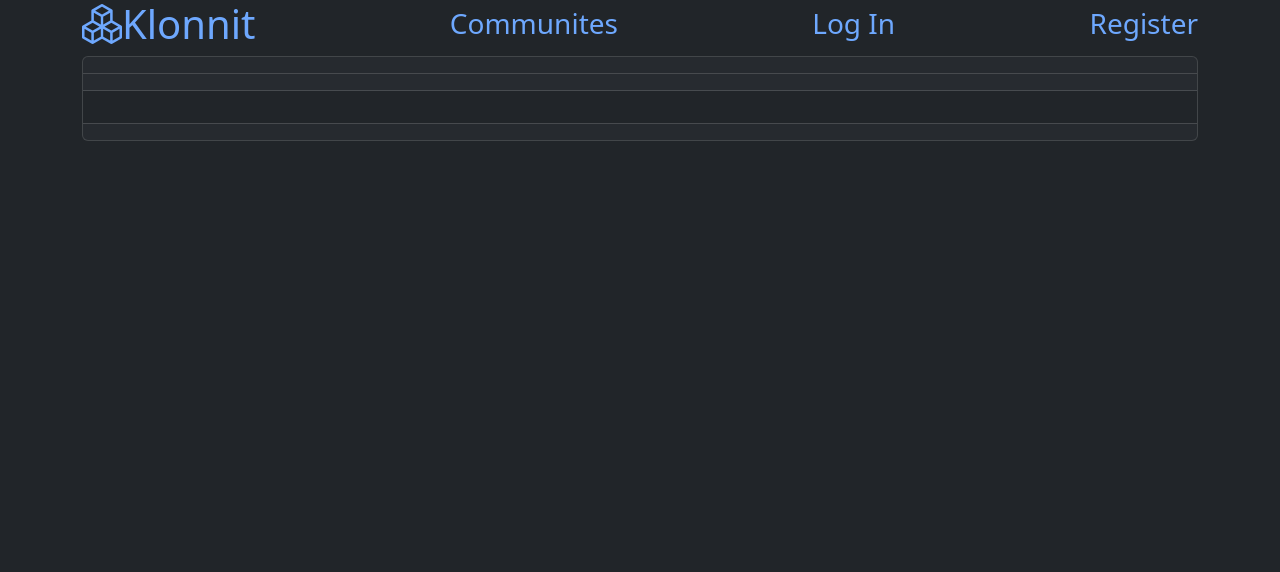
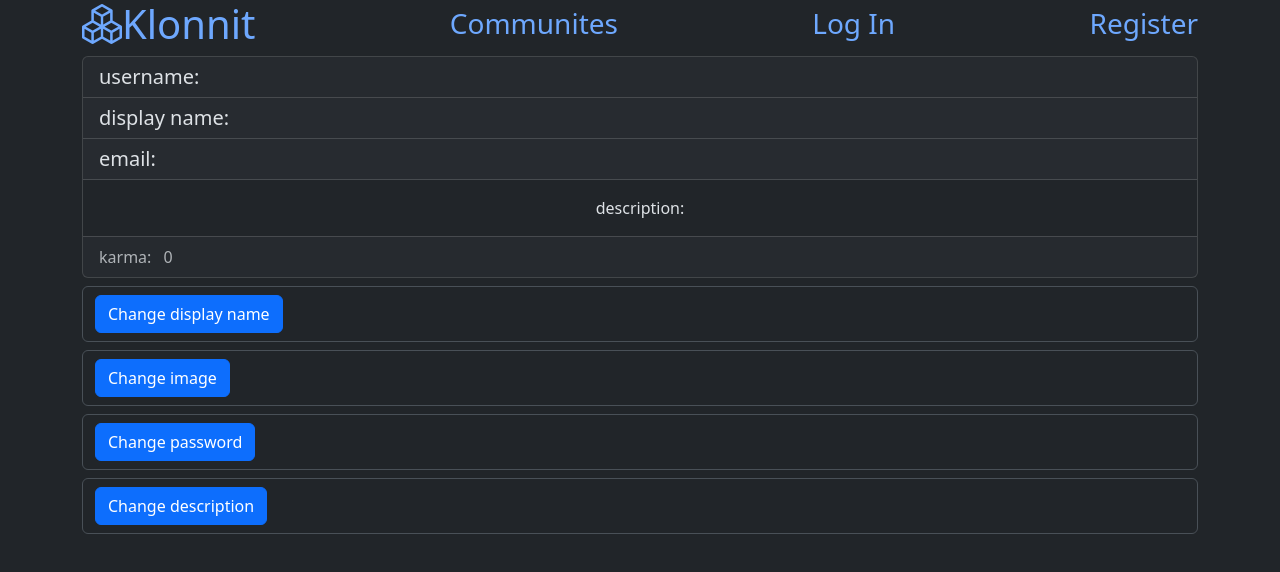
Before and after one commit to wuk11/redditCloneAPP, an Angular app: page /profile in a window 1280 px wide. Shown: the top 572 px of the page. Built offline with nearby package versions, Linux system fonts and the light colour scheme; no server answers.

Commit message:
work on profile page

```diff
--- a/src/app/backend.service.ts
+++ b/src/app/backend.service.ts
@@ -118,6 +118,24 @@ export class BackendService {
     });
   }
 
+  postChangeDescription(description: string) {
+    return this.http.post('http://localhost:3000/user/changeDescription', {
+      description,
+    });
+  }
+
+  postChangeDisplayName(displayName: string) {
+    return this.http.post('http://localhost:3000/user/changeDisplayName', {
+      displayName: displayName,
+    });
+  }
+
+  postChangeImage(image: string) {
+    return this.http.post('http://localhost:3000/user/changeImage', {
+      image: image,
+    });
+  }
+
   getUser(id: string) {
     return this.http.get('http://localhost:3000/user/' + id);
   }
@@ -125,4 +143,8 @@ export class BackendService {
   getMe() {
     return this.http.get('http://localhost:3000/user/me');
   }
+
+  getUserKarma(id: string) {
+    return this.http.get('http://localhost:3000/user/' + id + '/karma');
+  }
 }
--- a/src/app/profile-page/profile-page.component.html
+++ b/src/app/profile-page/profile-page.component.html
@@ -1,7 +1,8 @@
 <div class="container">
   <div *ngIf="userData" class="card">
-    <h5 class="card-header">{{ userData?.username }}</h5>
-    <h5 class="card-header">{{ userData?.email }}</h5>
+    <h5 class="card-header">username: {{ userData?.username }}</h5>
+    <h5 class="card-header">display name: {{ userData?.displayName }}</h5>
+    <h5 class="card-header">email: {{ userData?.email }}</h5>
     <div class="card-body text-center">
       <img
         *ngIf="userData?.image"
@@ -10,12 +11,107 @@
         alt="..."
         style="max-height: 100px"
       />
-      <p class="card-text">{{ userData?.description }}</p>
+      <p class="card-text">description: {{ userData?.description }}</p>
     </div>
     <div class="card-footer text-body-secondary">
-      <!-- <span class="card-text px-2">
-        {{ userData?.karma }}
-      </span> -->
+      karma:
+      <span class="card-text px-2">
+        {{ karma }}
+      </span>
     </div>
   </div>
+
+  <div class="container my-2 py-2 border rounded">
+    <button class="btn btn-primary" (click)="showChangeDisplayNameForm()">
+      Change display name
+    </button>
+    <form
+      *ngIf="isDisplayNameFormVisible"
+      [formGroup]="changeDisplayNameForm"
+      (submit)="onDisplayNameFormSubmit($event)"
+    >
+      <label for="displayName" class="form-label">Display name:</label>
+      <input
+        formControlName="displayName"
+        type="text"
+        class="form-control"
+        id="displayName"
+      />
+      <button type="submit" class="btn btn-primary mt-2">Submit</button>
+    </form>
+  </div>
+
+  <div class="container my-2 py-2 border rounded">
+    <button class="btn btn-primary" (click)="showChangeImageForm()">
+      Change image
+    </button>
+    <form
+      *ngIf="isImageFormVisible"
+      [formGroup]="changeImageForm"
+      (submit)="onImageFormSubmit($event)"
+    >
+      <label for="image" class="form-label">Image:</label>
+      <input
+        formControlName="image"
+        type="text"
+        class="form-control"
+        id="image"
+      />
+      <button type="submit" class="btn btn-primary mt-2">Submit</button>
+    </form>
+  </div>
+
+  <div class="container my-2 py-2 border rounded">
+    <button class="btn btn-primary" (click)="showChangePassForm()">
+      Change password
+    </button>
+    <form
+      *ngIf="isFormVisible"
+      [formGroup]="changePassForm"
+      (submit)="onPassFormSubmit($event)"
+    >
+      <label for="password" class="form-label">Current password</label>
+      <input
+        formControlName="password"
+        type="password"
+        class="form-control"
+        id="password"
+      />
+      <label for="newPassword" class="form-label">New password</label>
+      <input
+        formControlName="newPassword"
+        type="password"
+        class="form-control"
+        id="newPassword"
+      />
+      <label for="confirmPassword" class="form-label">Confirm password</label>
+      <input
+        formControlName="confirmPassword"
+        type="password"
+        class="form-control"
+        id="confirmPassword"
+      />
+      <button type="submit" class="btn btn-primary mt-2">Submit</button>
+    </form>
+  </div>
+
+  <div class="container my-2 py-2 border rounded">
+    <button class="btn btn-primary" (click)="showChangeDescForm()">
+      Change description
+    </button>
+    <form
+      *ngIf="isDescFormVisible"
+      [formGroup]="changeDescForm"
+      (submit)="onDescFormSubmit($event)"
+    >
+      <label for="description" class="form-label">New Description:</label>
+      <textarea
+        formControlName="description"
+        type="text"
+        class="form-control"
+        id="description"
+      ></textarea>
+      <button type="submit" class="btn btn-primary mt-2">Submit</button>
+    </form>
+  </div>
 </div>
--- a/src/app/profile-page/profile-page.component.ts
+++ b/src/app/profile-page/profile-page.component.ts
@@ -1,23 +1,106 @@
 import { CommonModule } from '@angular/common';
-import { Component, Input } from '@angular/core';
+import { Component } from '@angular/core';
 import { BackendService } from '../backend.service';
+import { FormBuilder, FormGroup, ReactiveFormsModule } from '@angular/forms';
 
 @Component({
   selector: 'app-profile-page',
-  imports: [CommonModule],
+  imports: [CommonModule, ReactiveFormsModule],
   templateUrl: './profile-page.component.html',
   styleUrl: './profile-page.component.css',
 })
 export class ProfilePageComponent {
-  //@Input() userData: any = {};
+  changePassForm: FormGroup;
+  changeDescForm: FormGroup;
+  changeDisplayNameForm: FormGroup;
+  changeImageForm: FormGroup;
 
-  constructor(private backend: BackendService) {}
+  constructor(private backend: BackendService, private fb: FormBuilder) {
+    this.changePassForm = this.fb.group({
+      password: [''],
+      newPassword: [''],
+      confirmPassword: [''],
+    });
+    this.changeDescForm = this.fb.group({
+      description: [''],
+    });
+    this.changeDisplayNameForm = this.fb.group({
+      displayName: [''],
+    });
+    this.changeImageForm = this.fb.group({
+      image: [''],
+    });
+  }
 
   userData: any = {};
+  isFormVisible: boolean = false;
+  isDescFormVisible: boolean = false;
+  isDisplayNameFormVisible: boolean = false;
+  isImageFormVisible: boolean = false;
+  karma: number = 0;
 
   ngOnInit() {
     this.backend.getMe().subscribe((res: any) => {
       this.userData = res.user;
+      this.backend.getUserKarma(res.user.id).subscribe((res: any) => {
+        this.karma = res.totalKarma;
+      });
     });
   }
+
+  onPassFormSubmit(event: any) {
+    event.preventDefault();
+    const { password, newPassword } = this.changePassForm.value;
+    this.backend
+      .postChangePassword(password, newPassword)
+      .subscribe((res: any) => {
+        console.log(res);
+      });
+  }
+
+  onDescFormSubmit(event: any) {
+    event.preventDefault();
+    const { description } = this.changeDescForm.value;
+    this.backend.postChangeDescription(description).subscribe((res: any) => {
+      this.backend.getMe().subscribe((res: any) => {
+        this.userData = res.user;
+      });
+    });
+  }
+
+  onDisplayNameFormSubmit(event: any) {
+    event.preventDefault();
+    const { displayName } = this.changeDisplayNameForm.value;
+    this.backend.postChangeDisplayName(displayName).subscribe((res: any) => {
+      this.backend.getMe().subscribe((res: any) => {
+        this.userData = res.user;
+      });
+    });
+  }
+
+  onImageFormSubmit(event: any) {
+    event.preventDefault();
+    const { image } = this.changeImageForm.value;
+    this.backend.postChangeImage(image).subscribe((res: any) => {
+      this.backend.getMe().subscribe((res: any) => {
+        this.userData = res.user;
+      });
+    });
+  }
+
+  showChangePassForm() {
+    this.isFormVisible = !this.isFormVisible!;
+  }
+
+  showChangeDescForm() {
+    this.isDescFormVisible = !this.isDescFormVisible;
+  }
+
+  showChangeDisplayNameForm() {
+    this.isDisplayNameFormVisible = !this.isDisplayNameFormVisible;
+  }
+
+  showChangeImageForm() {
+    this.isImageFormVisible = !this.isImageFormVisible;
+  }
 }
```
